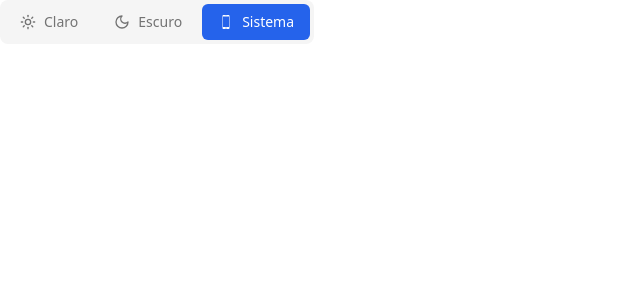
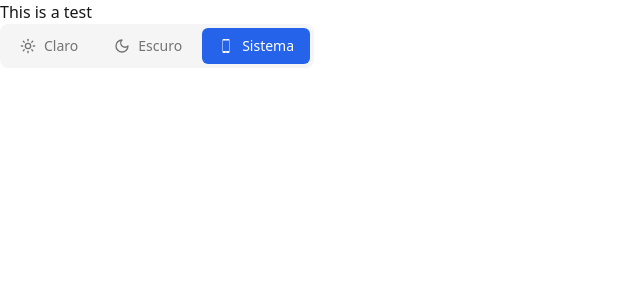
Before and after one commit to DaniloMelo/bussola-financeira-fe, a Next.js app: page /teste in a window 1280 px wide. Shown: the top 300 px of the page, without its empty margins (0-640 px from the left). Built offline with nearby package versions, Linux system fonts and the light colour scheme.

Commit message:
chore: teting new staging env

```diff
--- a/src/app/teste/page.tsx
+++ b/src/app/teste/page.tsx
@@ -4,6 +4,11 @@
 import ThemeSelector from "@/components/ThemeSelector";
 
 export default function Teste() {
-  return <ThemeSelector />;
+  return (
+    <>
+      <p>This is a test</p>
+      <ThemeSelector />
+    </>
+  );
   // return <LoginFormSkeleton />;
 }
```
